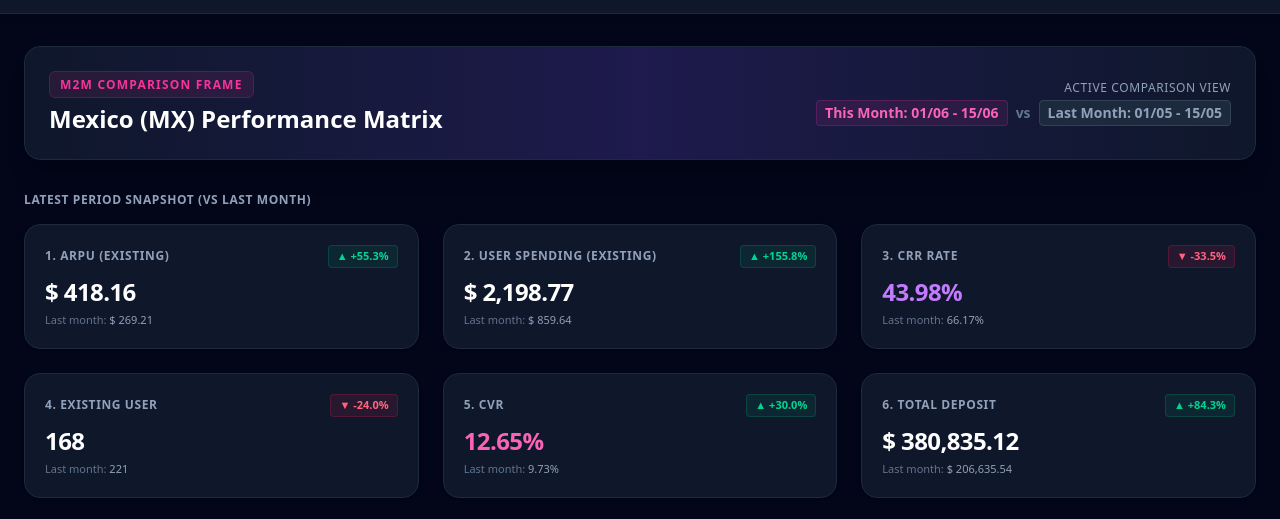
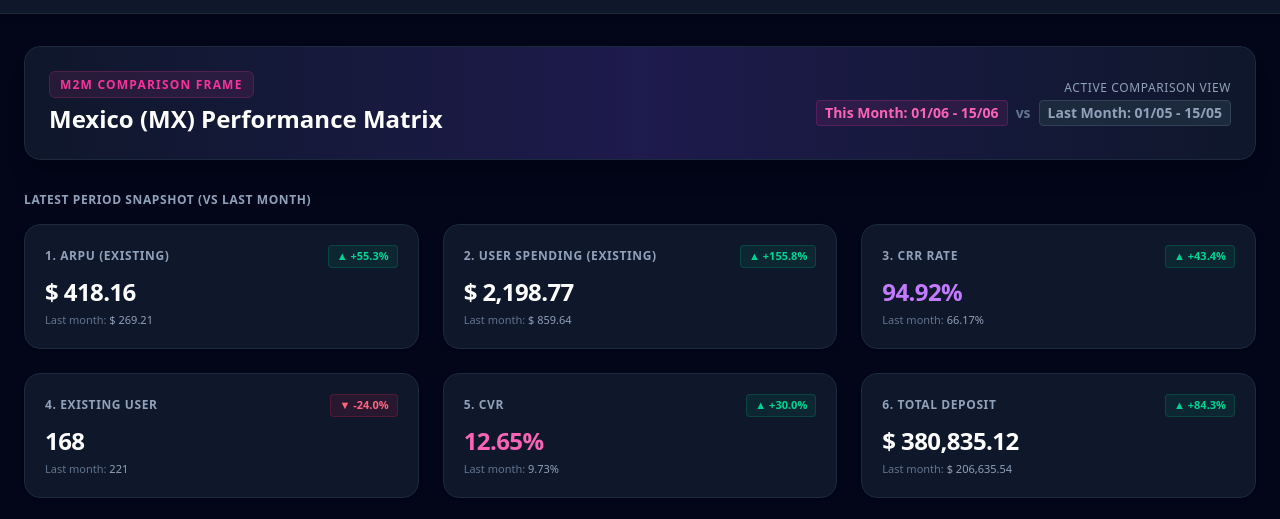
Before and after one commit to ricobetmarketing/M2M, a plain HTML site: page index.html in a window 1280 px wide. Shown: the part 71-590 px from the top of the page. Drawn offline with nearby package versions, Linux system fonts and the light colour scheme.

Commit message:
Update index.html

```diff
--- a/index.html
+++ b/index.html
@@ -3,15 +3,12 @@
 <head>
     <meta charset="UTF-8">
     <meta name="viewport" content="width=device-width, initial-scale=1.0">
-    <title>Month-to-Month Performance Report</title>
-    <!-- Tailwind CSS (v4) via CDN for professional UI styling -->
+    <title>Month-to-Month Performance Executive Dashboard</title>
     <script src="https://cdn.jsdelivr.net/npm/@tailwindcss/browser@4"></script>
-    <!-- Chart.js via CDN for responsive, animated presentation graphs -->
     <script src="https://cdn.jsdelivr.net/npm/chart.js"></script>
 </head>
 <body class="bg-slate-950 text-slate-100 font-sans antialiased min-h-screen">
 
-    <!-- Sticky Navigation Banner -->
     <header class="bg-slate-900 border-b border-slate-800 sticky top-0 z-50 shadow-md">
         <div class="max-w-7xl mx-auto px-6 py-4 flex flex-col sm:flex-row justify-between items-center gap-4">
             <div>
@@ -19,7 +16,6 @@
                 <p class="text-sm text-slate-400">Comprehensive presentation across 9 primary key performance indicators</p>
             </div>
 
-            <!-- Context Control Panel -->
             <div class="flex items-center gap-4">
                 <div class="inline-flex rounded-xl bg-slate-800 p-1 border border-slate-700 shadow-inner">
                     <button onclick="changeMarket('MX')" id="tab-MX" class="px-5 py-1.5 rounded-lg text-sm font-semibold transition cursor-pointer bg-gradient-to-r from-fuchsia-600 to-pink-600 text-white shadow-xs">
@@ -38,7 +34,6 @@
 
     <main class="max-w-7xl mx-auto px-6 py-8 space-y-8">
 
-        <!-- Segment Information Hero Block -->
         <div class="bg-gradient-to-r from-slate-900 via-indigo-950 to-slate-900 rounded-2xl p-6 text-white border border-slate-800 shadow-xl flex flex-col md:flex-row justify-between items-start md:items-center gap-4">
             <div>
                 <span class="text-pink-500 text-xs font-bold uppercase tracking-widest bg-pink-500/10 px-2.5 py-1 rounded-md border border-pink-500/20">M2M Comparison Frame</span>
@@ -54,15 +49,12 @@
             </div>
         </div>
 
-        <!-- 1. Key Metrics Scorecard Grid (This Month vs Last Month Summary Section) -->
         <section>
             <h3 class="text-xs font-bold text-slate-400 uppercase tracking-wider mb-4">Latest Period Snapshot (vs Last Month)</h3>
             <div class="grid grid-cols-1 md:grid-cols-2 lg:grid-cols-3 gap-6" id="kpi-grid">
-                <!-- Data cards injected via script -->
-            </div>
+                </div>
         </section>
 
-        <!-- 2. Data Visualization Charts -->
         <section class="grid grid-cols-1 lg:grid-cols-2 gap-6">
             <div class="bg-slate-900 p-6 rounded-2xl border border-slate-800 shadow-md">
                 <div class="mb-4">
@@ -85,11 +77,10 @@
             </div>
         </section>
 
-        <!-- 3. Historical Data Ledger Matrix -->
         <section class="bg-slate-900 rounded-2xl border border-slate-800 shadow-md overflow-hidden">
             <div class="px-6 py-4 border-b border-slate-800 bg-slate-900/50 flex justify-between items-center">
                 <h4 class="text-base font-bold text-white">Complete Historical Performance Log</h4>
-                <span class="text-xs font-semibold bg-slate-800 text-slate-400 px-2.5 py-1 rounded-md border border-slate-700">All Available Windows</span>
+                <span class="text-xs font-semibold bg-slate-800 text-slate-400 px-2.5 py-1 rounded-md border border-slate-700">All Available Available Windows</span>
             </div>
             <div class="overflow-x-auto">
                 <table class="w-full text-left border-collapse">
@@ -105,8 +96,7 @@
                         </tr>
                     </thead>
                     <tbody id="matrix-table-body" class="divide-y divide-slate-800 text-sm text-slate-300">
-                        <!-- Table content dynamically loaded -->
-                    </tbody>
+                        </tbody>
                 </table>
             </div>
         </section>
@@ -115,20 +105,20 @@
     <script>
         const regionalStore = {
             MX: [
-                { period: "01/06 - 15/06", arpu: "$ 418.16", spending: "$ 2,198.77", crr: "43.98%", users: "168", cvr: "12.65%", deposit: "$ 380,835.12", promo: "$ 20,406.43", turnover: "$ 3,669,771.12", total1: "$ 92,493.19" },
+                { period: "01/06 - 15/06", arpu: "$ 418.16", spending: "$ 2,198.77", crr: "94.92%", users: "168", cvr: "12.65%", deposit: "$ 380,835.12", promo: "$ 20,406.43", turnover: "$ 3,669,771.12", total1: "$ 92,493.19" },
                 { period: "01/05 - 15/05", arpu: "$ 269.21", spending: "$ 859.64", crr: "66.17%", users: "221", cvr: "9.73%", deposit: "$ 206,635.54", promo: "$ 15,567.30", turnover: "$ 1,743,010.19", total1: "$ 74,369.87" },
-                { period: "01/04 - 15/04", arpu: "$ 239.68", spending: "$ 1,018.78", crr: "68.52%", users: "185", cvr: "17.53%", deposit: "$ 210,072.78", promo: "$ 18,051.41", turnover: "$ 1,744,586.42", total1: "$ 60,640.51" },
-                { period: "01/03 - 15/03", arpu: "$ 377.50", spending: "$ 1,443.76", crr: "83.61%", users: "153", cvr: "17.06%", deposit: "$ 249,135.58", promo: "$ 18,191.93", turnover: "$ 2,053,845.76", total1: "$ 82,523.21" },
-                { period: "01/02 - 15/02", arpu: "$ 334.44", spending: "$ 1,480.43", crr: "59.29%", users: "134", cvr: "7.56%", deposit: "$ 210,638.22", promo: "$ 15,381.83", turnover: "$ 1,725,512.40", total1: "$ 65,195.04" },
-                { period: "01/01 - 15/01", arpu: "$ 91.35", spending: "$ 1,051.84", crr: "61.06%", users: "138", cvr: "9.00%", deposit: "$ 158,497.45", promo: "$ 14,362.06", turnover: "$ 1,095,712.31", total1: "$ 36,035.00" }
+                { period: "01/04 - 15/04", arpu: "$ 239.68", spending: "$ 1,018.78", crr: "69.81%", users: "185", cvr: "17.53%", deposit: "$ 210,072.78", promo: "$ 18,051.41", turnover: "$ 1,744,586.42", total1: "$ 60,640.51" },
+                { period: "01/03 - 15/03", arpu: "$ 377.50", spending: "$ 1,443.76", crr: "58.62%", users: "153", cvr: "17.06%", deposit: "$ 249,135.58", promo: "$ 18,191.93", turnover: "$ 2,053,845.76", total1: "$ 82,523.21" },
+                { period: "01/02 - 15/02", arpu: "$ 334.44", spending: "$ 1,480.43", crr: "29.52%", users: "134", cvr: "7.56%", deposit: "$ 210,638.22", promo: "$ 15,381.83", turnover: "$ 1,725,512.40", total1: "$ 65,195.04" },
+                { period: "01/01 - 15/01", arpu: "$ 91.35", spending: "$ 1,051.84", crr: "50.36%", users: "138", cvr: "9.00%", deposit: "$ 158,497.45", promo: "$ 14,362.06", turnover: "$ 1,095,712.31", total1: "$ 36,035.00" }
             ],
             BR: [
-                { period: "01/06 - 15/06", arpu: "$ 280.95", spending: "$ 2,357.80", crr: "40.31%", users: "154", cvr: "11.07%", deposit: "$ 410,298.57", promo: "$ 22,198.93", turnover: "$ 3,034,590.76", total1: "$ 93,169.56" },
-                { period: "01/05 - 15/05", arpu: "$ 440.87", spending: "$ 1,110.02", crr: "44.78%", users: "193", cvr: "14.24%", deposit: "$ 390,619.20", promo: "$ 17,033.48", turnover: "$ 2,327,736.53", total1: "$ 106,300.04" },
-                { period: "01/04 - 15/04", arpu: "$ 104.97", spending: "$ 2,341.30", crr: "49.39%", users: "163", cvr: "14.29%", deposit: "$ 446,871.61", promo: "$ 25,208.72", turnover: "$ 2,906,544.56", total1: "$ 54,224.56" },
-                { period: "01/03 - 15/03", arpu: "$ 279.01", spending: "$ 1,866.99", crr: "70.59%", users: "132", cvr: "12.47%", deposit: "$ 284,527.46", promo: "$ 18,249.94", turnover: "$ 1,653,129.69", total1: "$ 64,311.93" },
-                { period: "01/02 - 15/02", arpu: "$ 347.12", spending: "$ 1,674.89", crr: "63.05%", users: "128", cvr: "7.15%", deposit: "$ 222,965.84", promo: "$ 16,647.01", turnover: "$ 1,367,139.15", total1: "$ 59,427.88" },
-                { period: "01/01 - 15/01", arpu: "$ 273.92", spending: "$ 2,093.70", crr: "53.20%", users: "108", cvr: "6.34%", deposit: "$ 266,025.30", promo: "$ 23,537.05", turnover: "$ 1,734,883.34", total1: "$ 48,454.66" }
+                { period: "01/06 - 15/06", arpu: "$ 280.95", spending: "$ 2,357.80", crr: "43.63%", users: "154", cvr: "11.07%", deposit: "$ 410,298.57", promo: "$ 22,198.93", turnover: "$ 3,034,590.76", total1: "$ 93,169.56" },
+                { period: "01/05 - 15/05", arpu: "$ 440.87", spending: "$ 1,910.02", crr: "45.63%", users: "193", cvr: "14.24%", deposit: "$ 390,619.20", promo: "$ 17,033.48", turnover: "$ 2,327,736.53", total1: "$ 106,300.04" },
+                { period: "01/04 - 15/04", arpu: "$ 104.97", spending: "$ 2,341.30", crr: "45.40%", users: "163", cvr: "14.29%", deposit: "$ 446,871.61", promo: "$ 25,208.72", turnover: "$ 2,906,544.56", total1: "$ 54,224.56" },
+                { period: "01/03 - 15/03", arpu: "$ 279.01", spending: "$ 1,866.99", crr: "69.84%", users: "132", cvr: "12.47%", deposit: "$ 284,527.46", promo: "$ 18,249.94", turnover: "$ 1,653,129.69", total1: "$ 64,311.93" },
+                { period: "01/02 - 15/02", arpu: "$ 347.12", spending: "$ 1,674.89", crr: "55.17%", users: "128", cvr: "7.15%", deposit: "$ 222,965.84", promo: "$ 16,647.01", turnover: "$ 1,367,139.15", total1: "$ 59,427.88" },
+                { period: "01/01 - 15/01", arpu: "$ 273.92", spending: "$ 2,093.70", crr: "65.45%", users: "108", cvr: "6.34%", deposit: "$ 266,025.30", promo: "$ 23,537.05", turnover: "$ 1,734,883.34", total1: "$ 48,454.66" }
             ]
         };
 
```
